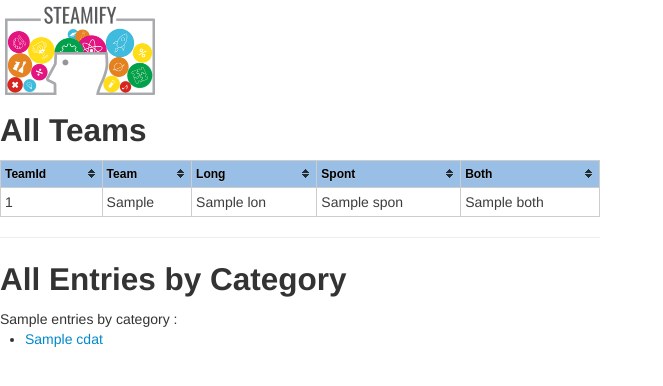
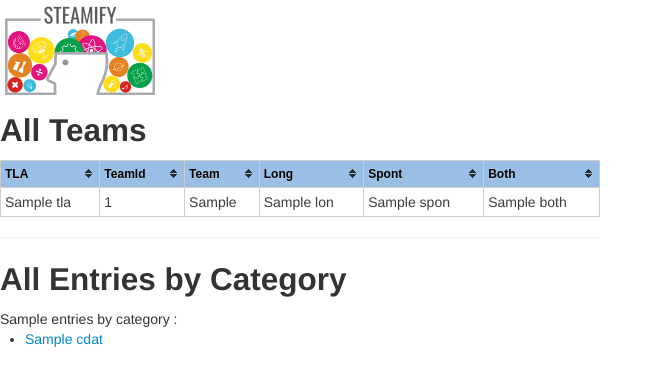
Before and after one commit to 7-factorial/steamify-scoring, a Django app: template steamify/templates/steamify/adminstatus.html in a window 1280 px wide. Shown: the top 386 px of the page, without its empty margins (0-663 px from the left). Run offline with Django 3.2, Linux system fonts and the light colour scheme; the template is opened without the code that fills it: most values are stand-ins (such as "Sample title", 1, 10 or a date in 2020); some libraries are stand-ins or nearby versions.

Commit message:
tla column

```diff
--- a/steamify/templates/steamify/adminstatus.html
+++ b/steamify/templates/steamify/adminstatus.html
@@ -17,6 +17,7 @@
     <h2> All Teams </h2>
     <table class="tablesorter-blue usets">
     <thead><tr>
+        <th>TLA</th>
         <th>TeamId</th>
         <th>Team</th>
         <th>Long</th>
@@ -26,6 +27,7 @@
     <tbody>
     {% for team in all_team_objects %}
         <tr>
+            <td>{{ team.tla }}</td>
             <td>{{ team.dotted_id }}</td>
             <td>{{ team.team_obj }}</td>
             <td>{{ team.lon }}</td>
--- a/steamify/views.py
+++ b/steamify/views.py
@@ -10,6 +10,8 @@ from django.contrib.auth.models import User
 from django import db
 from typing import Tuple, Optional, Any, Type, List
 from django.utils import timezone
+
+from .utils.misc import tla_from_fullId
 
 from django.contrib.auth.mixins import LoginRequiredMixin, UserPassesTestMixin
 import json
@@ -47,6 +49,7 @@ def precalcTeam(team):
     dat.update({
         "dotted_id": team.dotted_id,
         "team_obj": team,
+        "tla": tla_from_fullId(team.dotted_id)
     })
     return dat
 
```
